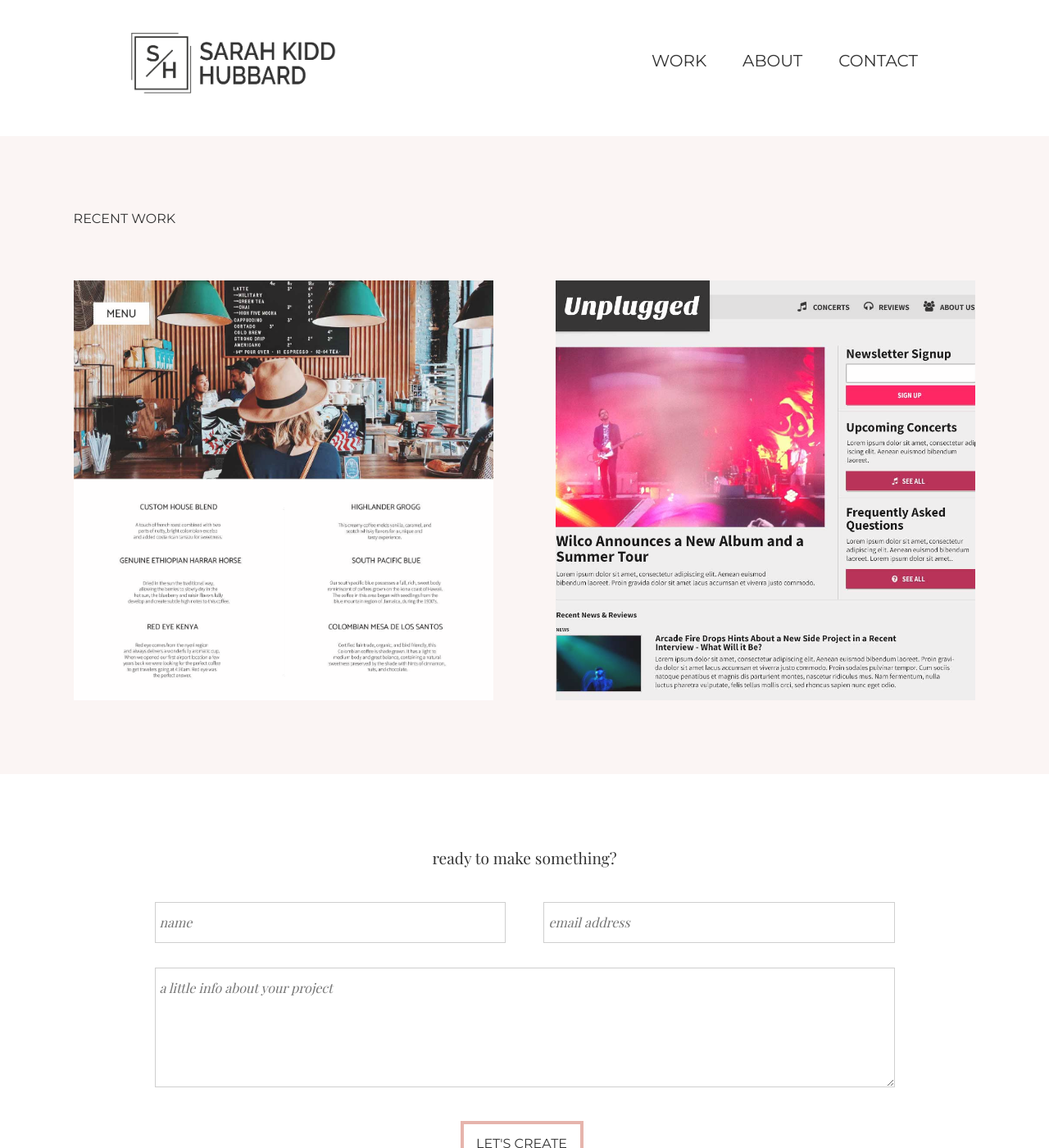
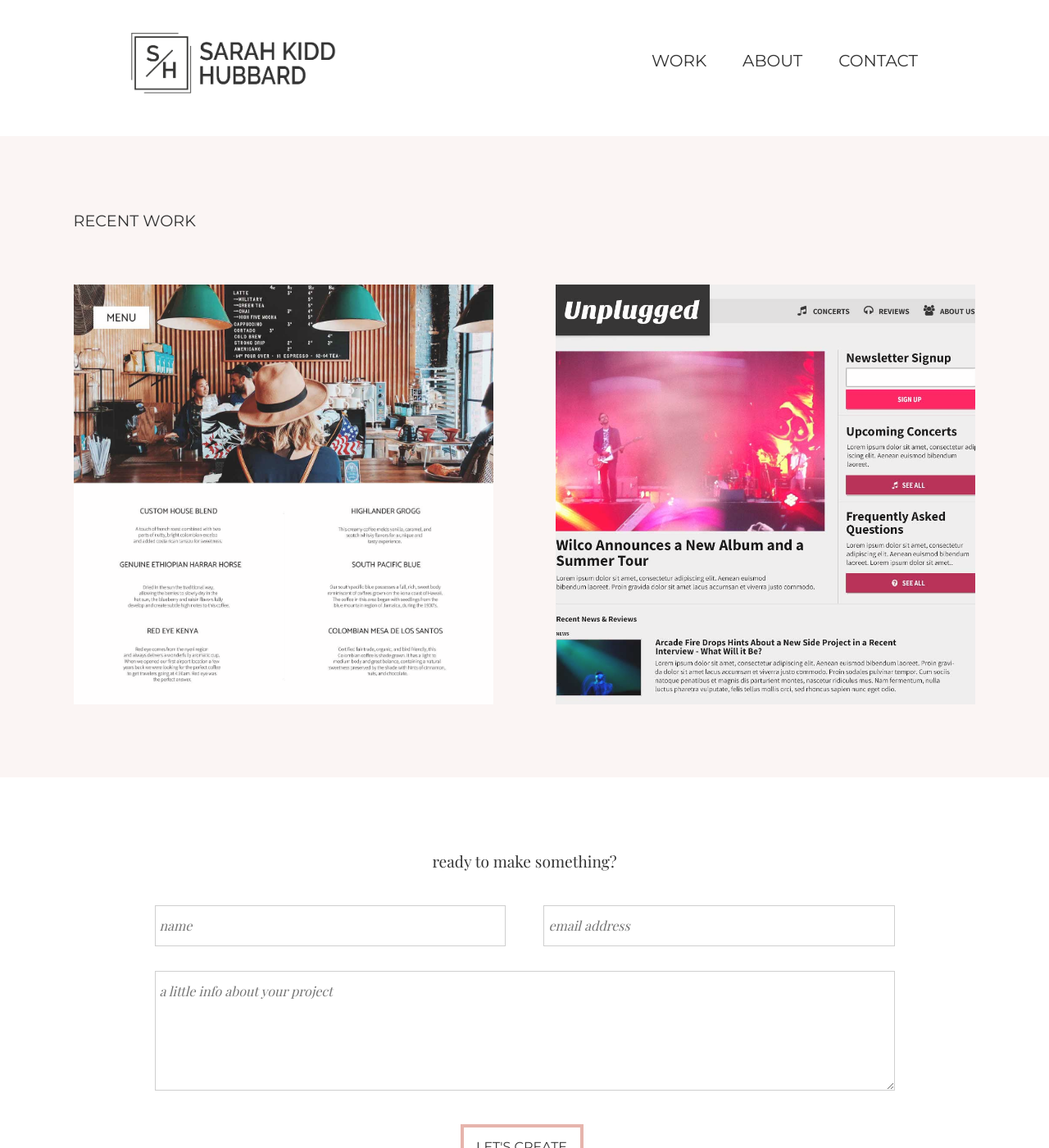
Before and after one commit to skiddhubbard/skiddhubbard.github.io, a Jekyll site: the page built from index.md, in a window 1280 px wide and 1400 px high, scrolled down 696 px. Shown: the whole window at 82% size. Built offline with Jekyll 4.4.1, drawn with Linux system fonts in a browser that asks for light colours.

Commit message:
desktop h1 size

```diff
--- a/_sass/site/_base.scss
+++ b/_sass/site/_base.scss
@@ -637,7 +637,7 @@ input {
   @media (min-width: 950px) {
 
     h1 {
-      font-size: 1em;
+      font-size: 1.2em;
     }
 
     h2 {
--- a/roast.html
+++ b/roast.html
@@ -20,6 +20,5 @@ layout: default
     <a href="https://cdn.rawgit.com/skiddhubbard/roast-coffee-house/master/index.html" target="_blank">
       <h1 class="site-button">See The Site</h1>
     </a>
-    </div>
   </div>
 </div>
--- a/unplugged.html
+++ b/unplugged.html
@@ -19,6 +19,5 @@ layout: default
     <a href="https://cdn.rawgit.com/skiddhubbard/unplugged/master/index.html" target="_blank">
       <h1 class="site-button">See The Site</h1>
     </a>
-    </div>
   </div>
 </div>
```
